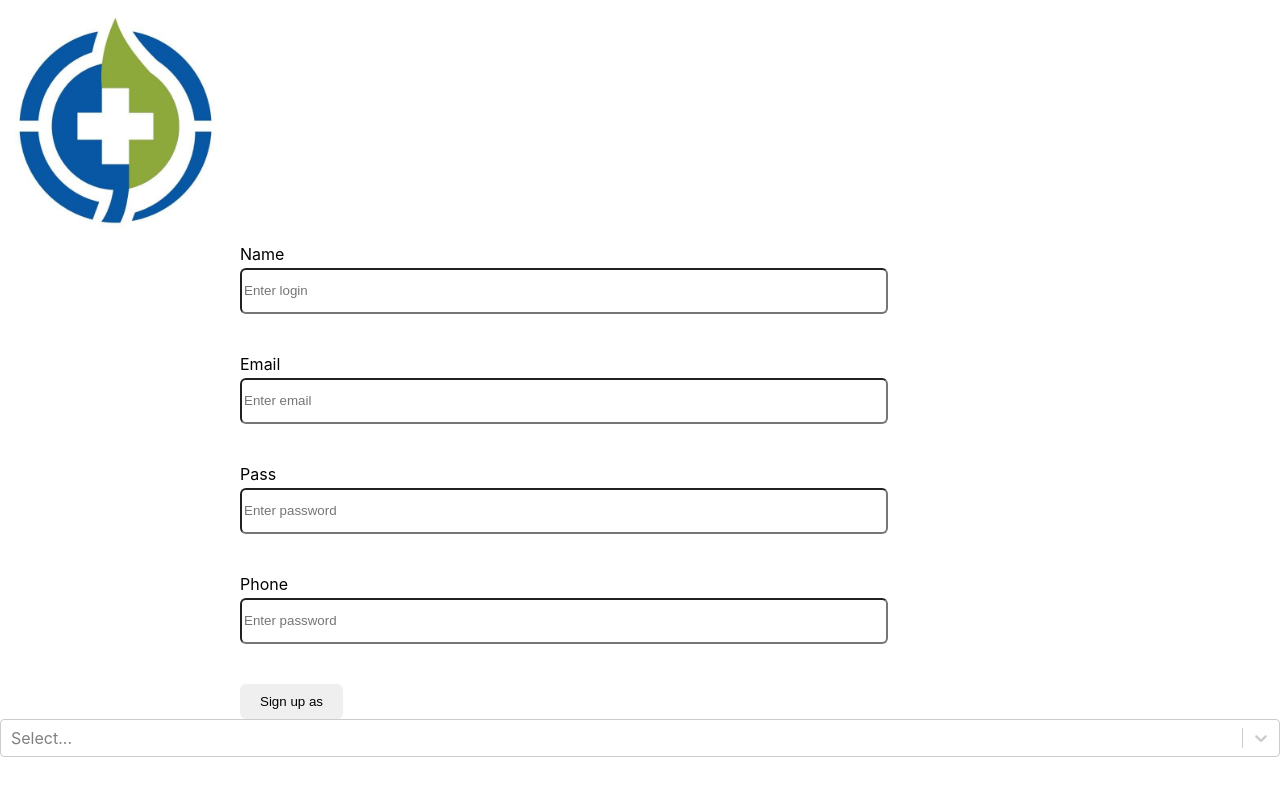
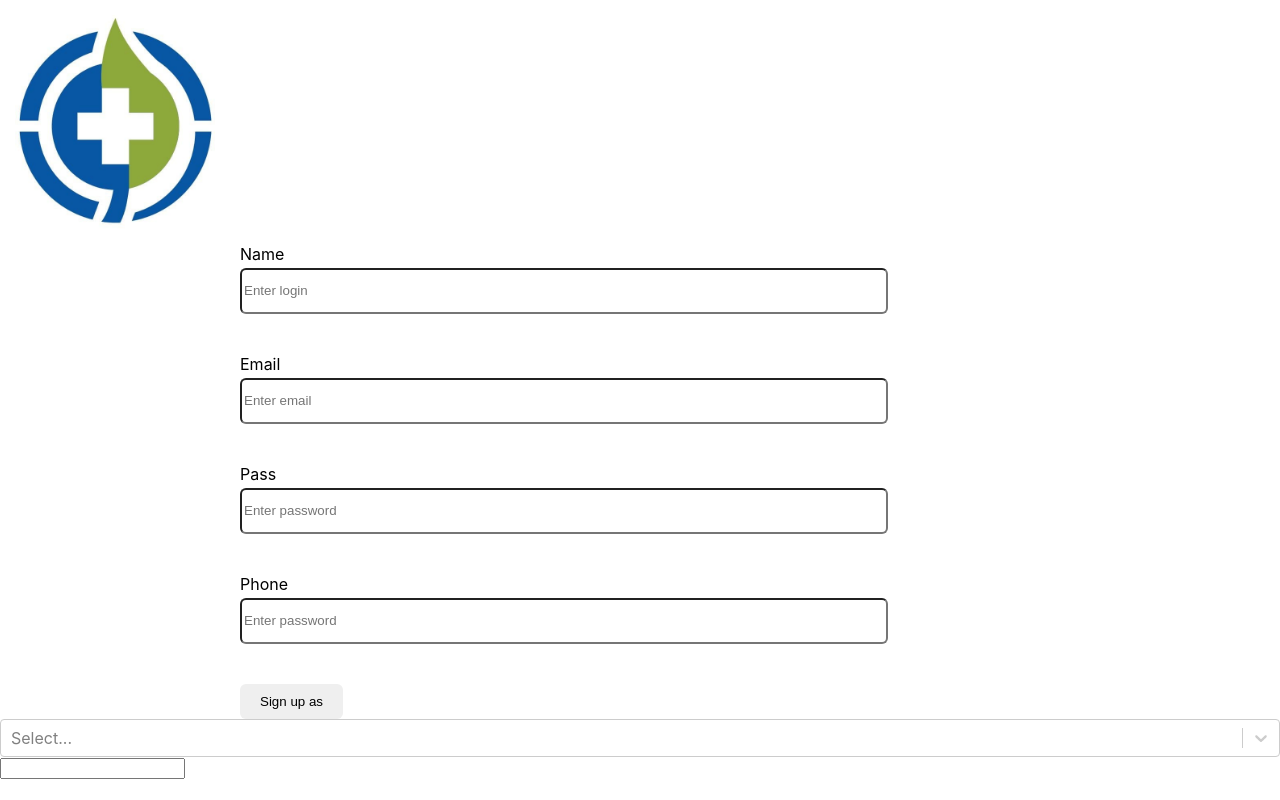
Before and after one commit to Minaht007/med-crm-frontend, a React (Create React App) app: page / in a window 1280 px wide. Built offline with nearby package versions, Linux system fonts and the light colour scheme; no server answers.

Commit message:
input name

```diff
--- a/src/pages/clientPage/pationForm.jsx
+++ b/src/pages/clientPage/pationForm.jsx
@@ -10,7 +10,7 @@ const INITIAL_STATE = {
 };
 
 class PationForm extends Component {
-  state = INITIAL_STATE;
+  state = { INITIAL_STATE };
 
   handleChange = ({ target }) => {
     const { name, value } = target;
@@ -29,10 +29,15 @@ class PationForm extends Component {
   }
   render() {
     const { doctor } = this.state;
+    console.log(doctor);
     return (
-      <Select>
-        <input name="doctor" as="select" />
-      </Select>
+      <div>
+        <Select>
+          <input value={doctor} onChange={this.handleChange} as="select" />
+        </Select>
+
+        <input type="text" placeholder={name} />
+      </div>
     );
   }
 }
```
